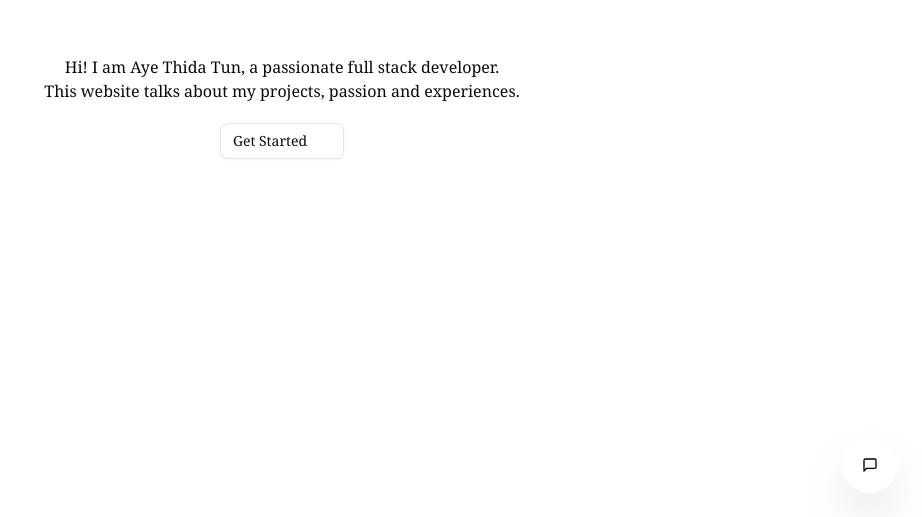
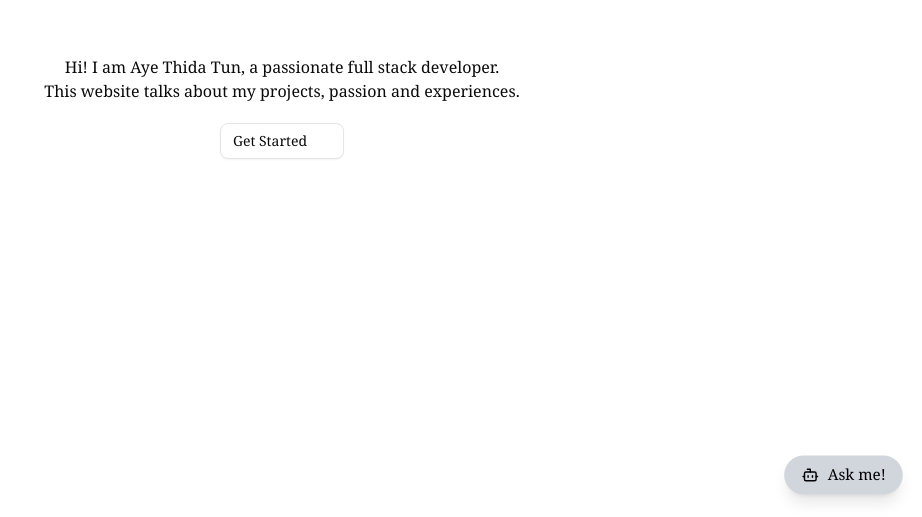
Before and after one commit to AyeThidaTun/portfolio-v2, a Next.js app: page / in a window 1280 px wide. Shown: the part 283-800 px from the top of the page, without its empty margins (358-1280 px from the left). Built offline with nearby package versions, Linux system fonts and the light colour scheme; some icons are missing.

Commit message:
feat: make chat bubble stand out

```diff
--- a/app/_components/chat-widget.tsx
+++ b/app/_components/chat-widget.tsx
@@ -1,4 +1,6 @@
 import { useChat } from "@ai-sdk/react";
+import { motion } from "framer-motion";
+import { Bot } from "lucide-react";
 import { useEffect, useRef, useState } from "react";
 import { Button } from "@/components/ui/button";
 
@@ -51,7 +53,7 @@ export default function ChatWidget() {
 			<div
 				className={`fixed z-50 flex flex-col shadow-2xl overflow-hidden transition-all duration-300 backdrop-blur-md
 					bottom-0 right-0 w-full h-dvh rounded-t-2xl
-					sm:h-[480px] sm:bottom-24 sm:right-6 sm:w-96 sm:rounded-2xl sm:origin-bottom-right ${
+					sm:h-120 sm:bottom-24 sm:right-6 sm:w-96 sm:rounded-2xl sm:origin-bottom-right ${
 						open
 							? "opacity-100 scale-100 pointer-events-auto"
 							: "opacity-0 scale-95 pointer-events-none"
@@ -168,44 +170,53 @@ export default function ChatWidget() {
 				</form>
 			</div>
 			{/* FLOATING BUBBLE */}
+			<motion.div
+				initial={{ scale: 0 }}
+				animate={{ scale: [1, 1.2, 1] }}
+				transition={{
+					scale: {
+						delay: 0.8,
+						duration: 1.2,
+						repeat: Infinity,
+						repeatDelay: 1,
+						ease: "easeInOut",
+					},
+					default: {
+						type: "spring",
+						bounce: 0.5,
+						duration: 0.8,
+					},
+				}}
+				className="fixed bottom-4 right-4 sm:bottom-6 sm:right-6 z-50"
+			>
 				<Button
 					onClick={() => setOpen((prev) => !prev)}
-				className={`fixed bottom-4 right-4 sm:bottom-6 sm:right-6 z-50 w-14 h-14 rounded-full bg-white text-black shadow-2xl flex items-center justify-center hover:scale-110 hover:bg-neutral-200 active:scale-95 transition-all duration-300 ${
-					open ? "hidden sm:flex" : "flex"
+					className={`rounded-full shadow-lg transition-all duration-300 hover:scale-105 active:scale-95 ${
+						open
+							? "hidden sm:flex h-10 w-10 bg-neutral-800 hover:bg-neutral-700 text-white items-center justify-center"
+							: "flex items-center gap-2 px-4 py-2 bg-gray-300 hover:bg-neutral-700 text-black hover:text-white"
 					}`}
 				>
 					{open ? (
-					// X icon when panel is open
 						<svg
-						width="20"
-						height="20"
+							width="16"
+							height="16"
 							viewBox="0 0 24 24"
 							fill="none"
 							stroke="currentColor"
-						strokeWidth="2"
+							strokeWidth="2.5"
 						>
-						<title>Open</title>
+							<title>Close</title>
 							<path d="M18 6L6 18M6 6l12 12" strokeLinecap="round" />
 						</svg>
 					) : (
-					// Chat icon when panel is closed
-					<svg
-						width="22"
-						height="22"
-						viewBox="0 0 24 24"
-						fill="none"
-						stroke="currentColor"
-						strokeWidth="2"
-					>
-						<title>Close</title>
-						<path
-							d="M21 15a2 2 0 0 1-2 2H7l-4 4V5a2 2 0 0 1 2-2h14a2 2 0 0 1 2 2z"
-							strokeLinecap="round"
-							strokeLinejoin="round"
-						/>
-					</svg>
+						<div className="flex items-center gap-2">
+							<Bot size={18} />
+							<span className="text-sm font-medium">Ask me!</span>
+						</div>
 					)}
 				</Button>
+			</motion.div>
 		</>
 	);
 }
```
Lines whose indentation alone changed are shown as unchanged.
